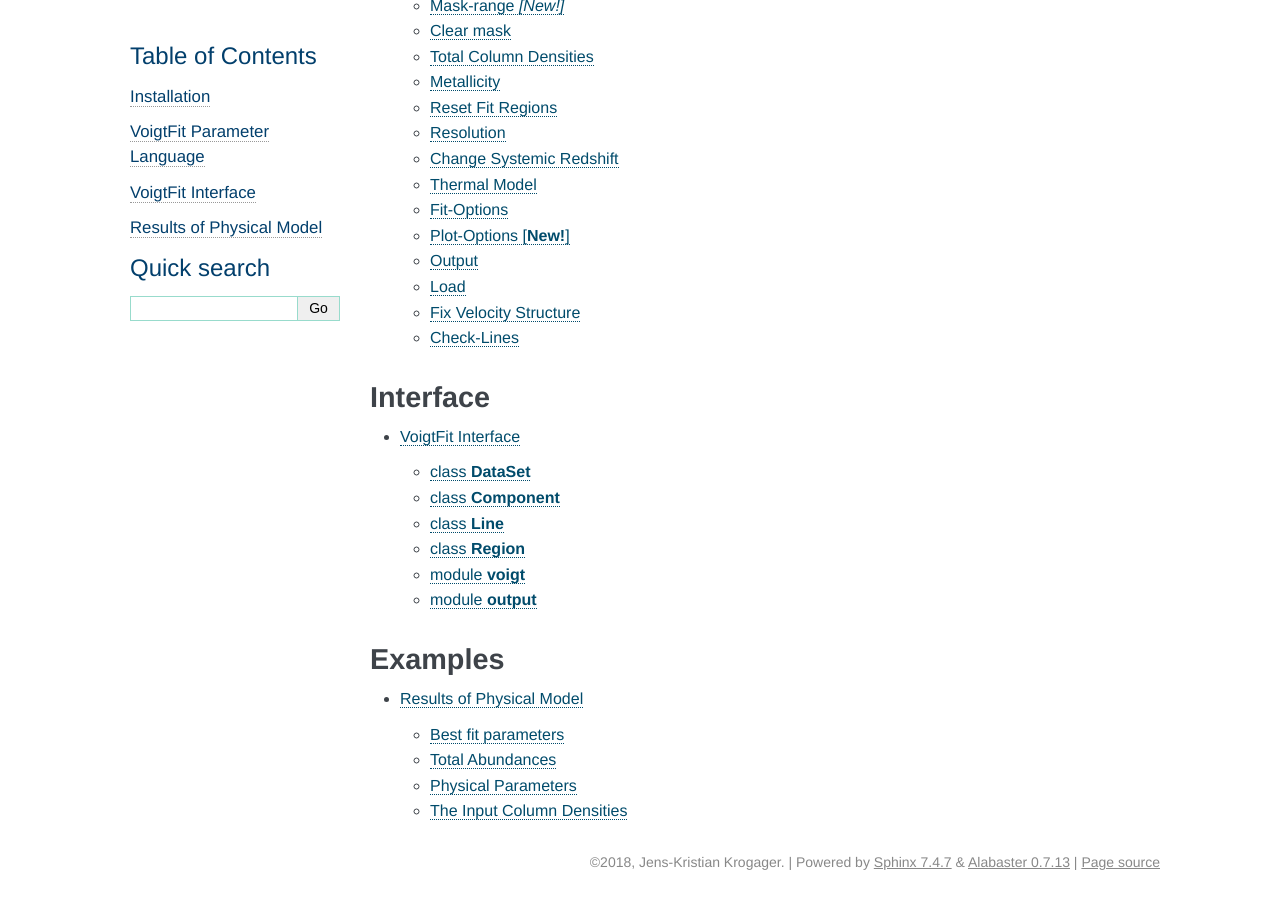
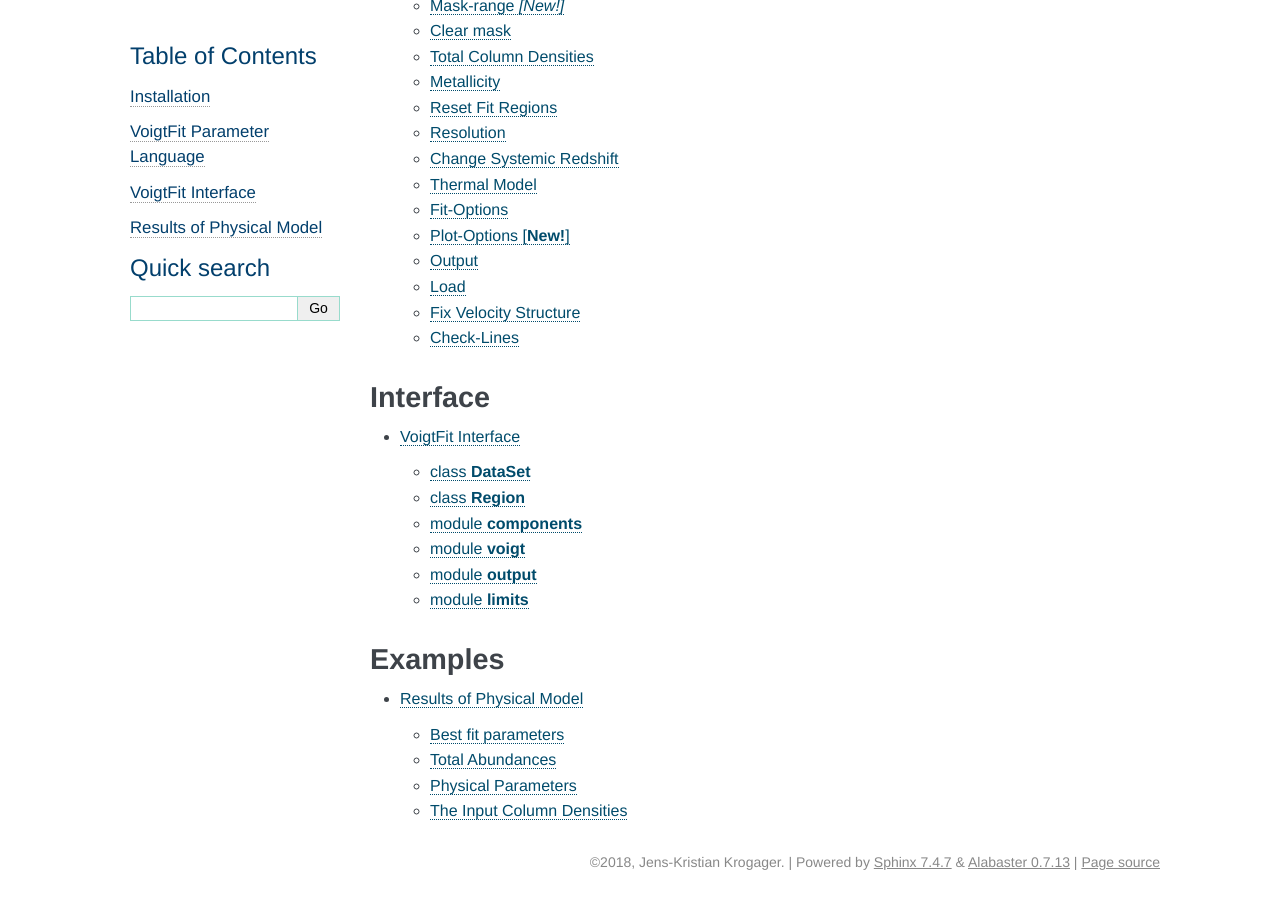
Before and after one commit to jkrogager/VoigtFit, a Sphinx documentation site: the page built from docs/index.rst, in a window 1280 px wide and 900 px high, scrolled down 5833 px. Built offline with Sphinx 7.4.7, drawn with Linux system fonts in a browser that asks for light colours.

```diff
--- a/docs/api.rst
+++ b/docs/api.rst
@@ -8,39 +8,39 @@ VoigtFit Interface
 class **DataSet**
 -----------------
 
-.. autoclass:: VoigtFit.DataSet
-   :members:
-
-
-class **Component**
--------------------
-
-.. autoclass:: VoigtFit.Component
-   :members:
-
-
-class **Line**
---------------
-
-.. autoclass:: VoigtFit.Line
+.. autoclass:: VoigtFit.dataset.DataSet
    :members:
 
 
 class **Region**
 ----------------
-.. autoclass:: VoigtFit.Region
+.. autoclass:: VoigtFit.regions.Region
+   :members:
+
+
+module **components**
+----------------
+
+.. automodule:: VoigtFit.components
    :members:
 
 
 module **voigt**
 ----------------
 
-.. automodule:: VoigtFit.funcs.voigt
+.. automodule:: VoigtFit.voigt
    :members:
 
 
 module **output**
 -----------------
 
-.. automodule:: VoigtFit.io.output
+.. automodule:: VoigtFit.output
    :members:
+
+
+module **limits**
+-----------------
+
+.. automodule:: VoigtFit.limits
+   :members:
```
